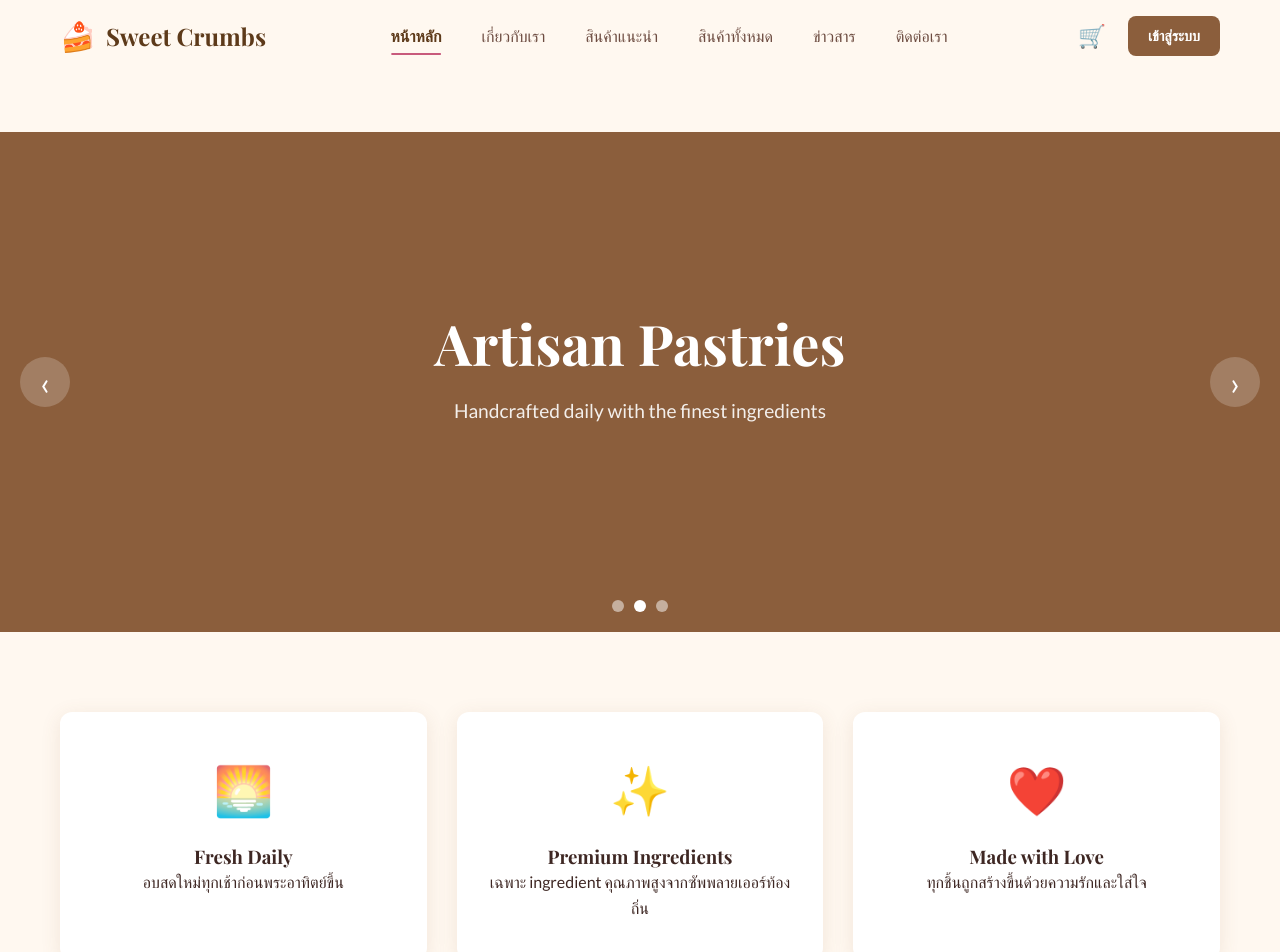
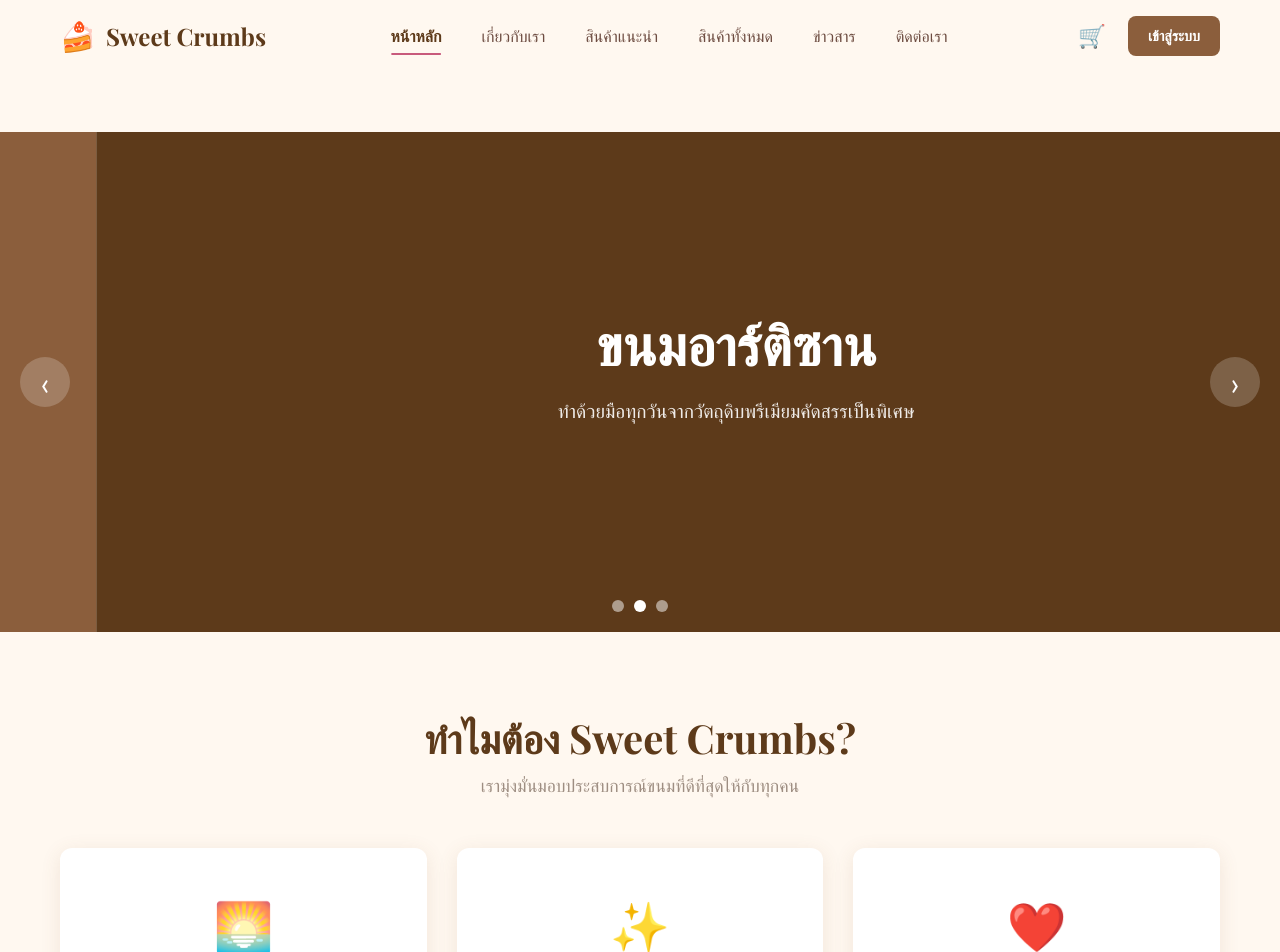
Before and after one commit to Adisorn001/Sweet-Crumbs-Test, a React (Vite) app: page / in a window 1280 px wide. Shown: the top 952 px of the page. Built offline with nearby package versions, Linux system fonts and the light colour scheme.

Commit message:
Update Home.jsx

```diff
--- a/src/pages/Home.jsx
+++ b/src/pages/Home.jsx
@@ -9,21 +9,21 @@ export default function Home() {
 
   const slides = [
     {
-      bg: '#D4A574',
-      title: 'Welcome to Sweet Crumbs',
-      subtitle: 'Where every bite tells a story of passion and tradition',
-      color: 'var(--text)'
+      bg: '#8B5E3C',
+      title: 'ยินดีต้อนรับสู่ Sweet Crumbs',
+      subtitle: 'ที่ซึ่งทุกคำบอกเล่าเรื่องราวแห่งความหลงใหลและประเพณีการอบขนม',
+      color: '#fff'
     },
     {
-      bg: '#8B5E3C',
-      title: 'Artisan Pastries',
-      subtitle: 'Handcrafted daily with the finest ingredients',
+      bg: '#5D3A1A',
+      title: 'ขนมอาร์ติซาน',
+      subtitle: 'ทำด้วยมือทุกวันจากวัตถุดิบพรีเมียมคัดสรรเป็นพิเศษ',
       color: '#fff'
     },
     {
       bg: '#C85A7C',
-      title: 'Sweet Moments',
-      subtitle: "Celebrate life's sweetest moments with us",
+      title: 'ช่วงเวลาหวาน ๆ',
+      subtitle: 'ร่วมเฉลิมฉลองทุกช่วงเวลาสำคัญในชีวิตกับขนมสุดพิเศษจากเรา',
       color: '#fff'
     }
   ];
@@ -31,7 +31,7 @@ export default function Home() {
   useEffect(() => {
     const timer = setInterval(() => {
       setCurrentSlide(prev => (prev + 1) % slides.length);
-    }, 5000);
+    }, 5500);
     return () => clearInterval(timer);
   }, [slides.length]);
 
@@ -55,7 +55,7 @@ export default function Home() {
                 <h1>{slide.title}</h1>
                 <p>{slide.subtitle}</p>
                 {index === 0 && (
-                  <Link to="/products" className="btn btn-accent">Shop Now</Link>
+                  <Link to="/products" className="btn btn-accent">🛒 เลือกซื้อสินค้า</Link>
                 )}
               </div>
             </div>
@@ -78,21 +78,23 @@ export default function Home() {
 
       <section className="home__features">
         <div className="container">
+          <h2 className="section-title">ทำไมต้อง Sweet Crumbs?</h2>
+          <p className="section-subtitle">เรามุ่งมั่นมอบประสบการณ์ขนมที่ดีที่สุดให้กับทุกคน</p>
           <div className="home__features-grid">
             <div className="home__feature-card">
               <div className="home__feature-icon">🌅</div>
-              <h3>Fresh Daily</h3>
-              <p>อบสดใหม่ทุกเช้าก่อนพระอาทิตย์ขึ้น</p>
+              <h3>สดใหม่ทุกวัน</h3>
+              <p>อบสดใหม่ทุกเช้าก่อนพระอาทิตย์ขึ้น รับประกันความสดและความอร่อยในทุกชิ้น</p>
             </div>
             <div className="home__feature-card">
               <div className="home__feature-icon">✨</div>
-              <h3>Premium Ingredients</h3>
-              <p>เฉพาะ ingredient คุณภาพสูงจากซัพพลายเออร์ท้องถิ่น</p>
+              <h3>วัตถุดิบพรีเมียม</h3>
+              <p>คัดสรรเฉพาะวัตถุดิบชั้นเลิศจากแหล่งผลิตท้องถิ่นที่เชื่อถือได้ ปลอดภัย ไร้สารกันบูด</p>
             </div>
             <div className="home__feature-card">
               <div className="home__feature-icon">❤️</div>
-              <h3>Made with Love</h3>
-              <p>ทุกชิ้นถูกสร้างขึ้นด้วยความรักและใส่ใจ</p>
+              <h3>ทำด้วยความรัก</h3>
+              <p>ทุกชิ้นปั้นด้วยมืออย่างประณีต ด้วยความหลงใหลและความตั้งใจในทุกรายละเอียด</p>
             </div>
           </div>
         </div>
@@ -100,7 +102,8 @@ export default function Home() {
 
       <section className="home__bestsellers">
         <div className="container">
-          <h2 className="section-title" style={{ textAlign: 'center', marginBottom: '40px' }}>Our Bestsellers</h2>
+          <h2 className="section-title">สินค้าขายดี</h2>
+          <p className="section-subtitle">เมนูโปรดที่ลูกค้าเลือกซ้ำแล้วซ้ำเล่าทุกวัน</p>
           <div className="home__bestsellers-grid">
             {bestsellers.map(product => (
               <div key={product.id} className="home__bestseller-card">
@@ -113,7 +116,7 @@ export default function Home() {
             ))}
           </div>
           <div style={{ textAlign: 'center', marginTop: '40px' }}>
-            <Link to="/products" className="btn btn-outline">View All</Link>
+            <Link to="/products" className="btn btn-outline">ดูสินค้าทั้งหมด →</Link>
           </div>
         </div>
       </section>
```
